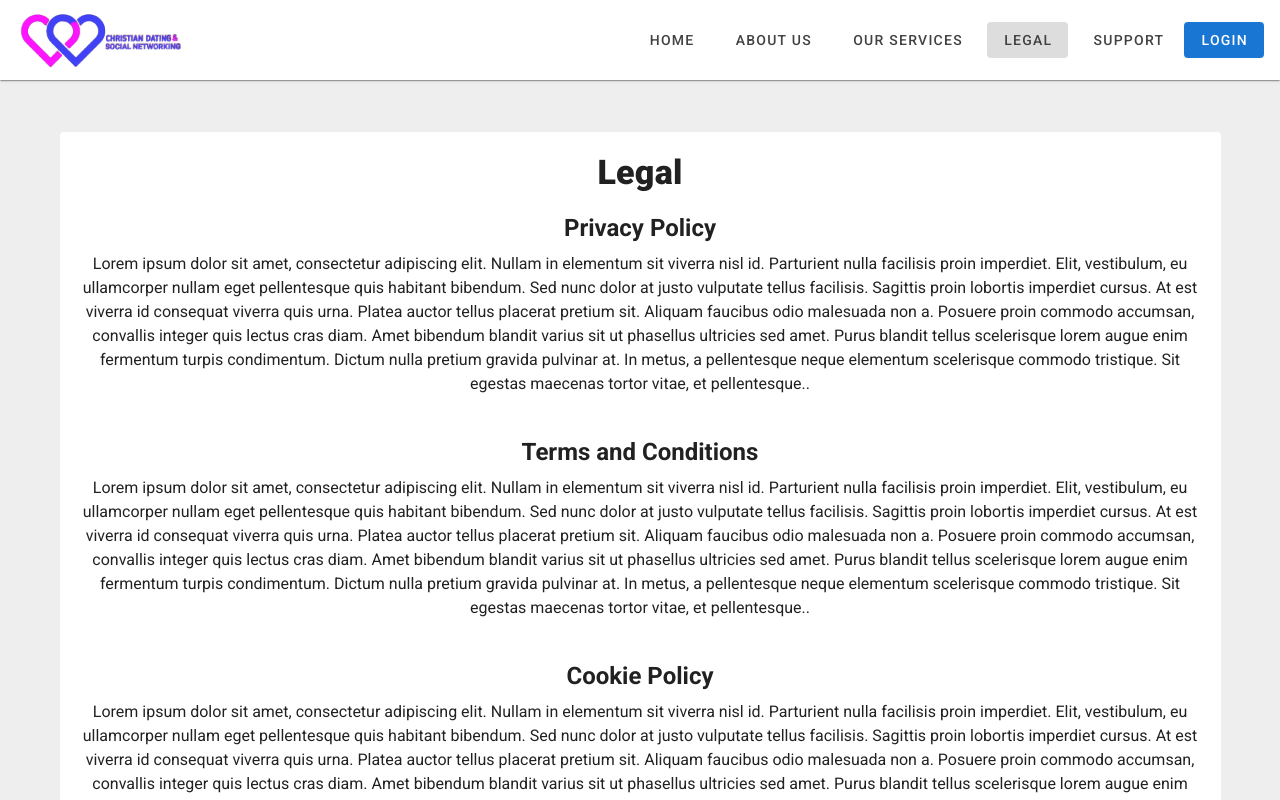
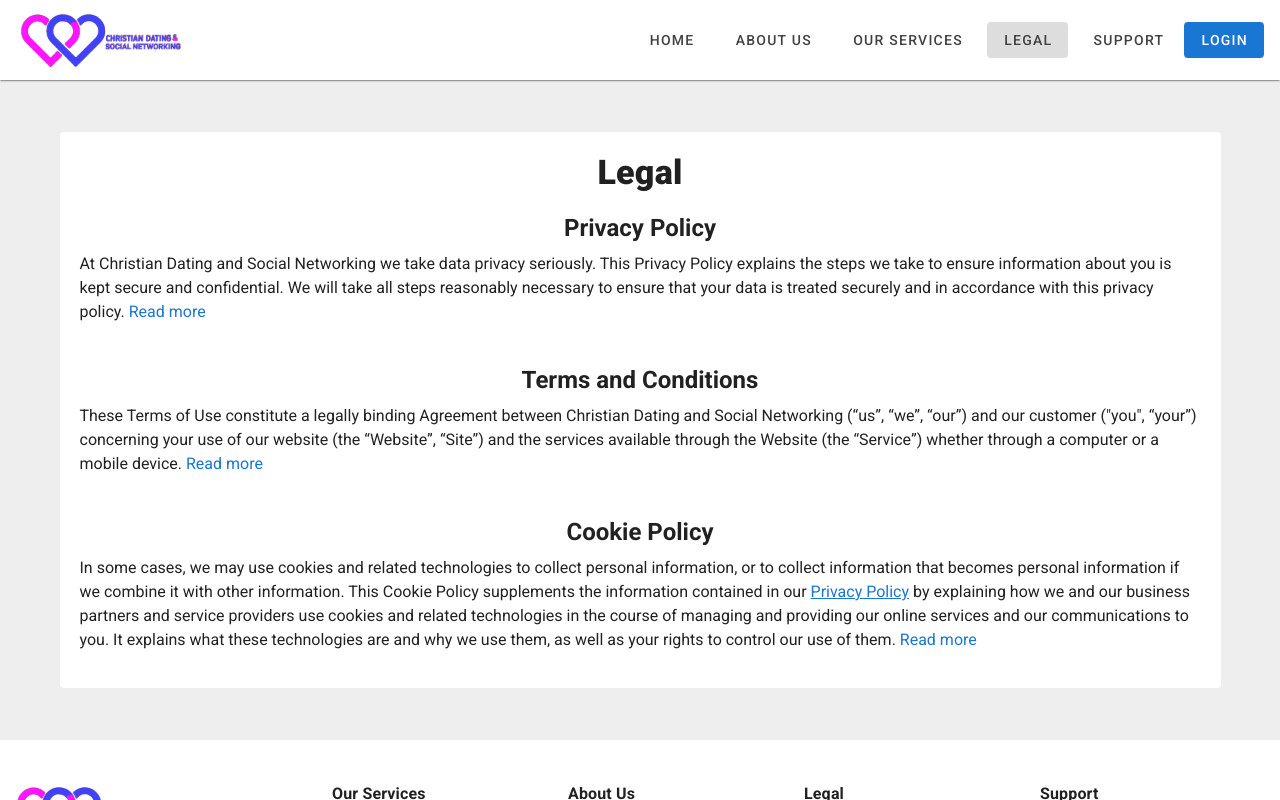
Before and after one commit to symplytheo/christian-dating-site, a Nuxt app: page /legal in a window 1280 px wide. Shown: the top 800 px of the page. Built offline with nearby package versions, Linux system fonts and the light colour scheme.

Commit message:
update legal contents

```diff
--- a/pages/legal.vue
+++ b/pages/legal.vue
@@ -1,72 +1,73 @@
 <template>
   <v-container class="rounded my-10">
-    <v-card flat class="pa-5 text-center">
-      <h2 class="text-h5 text-md-h4 font-weight-black mb-5">Legal</h2>
+    <v-card flat class="pa-5">
+      <h2 class="text-h5 text-md-h4 font-weight-black mb-5 text-center">
+        Legal
+      </h2>
 
       <div id="privacy-policy">
-        <h4 class="text-h6 text-md-h5 font-weight-bold mb-2">Privacy Policy</h4>
+        <h4 class="text-h6 text-md-h5 font-weight-bold mb-2 text-center">
+          Privacy Policy
+        </h4>
         <p>
-          Lorem ipsum dolor sit amet, consectetur adipiscing elit. Nullam in
-          elementum sit viverra nisl id. Parturient nulla facilisis proin
-          imperdiet. Elit, vestibulum, eu ullamcorper nullam eget pellentesque
-          quis habitant bibendum. Sed nunc dolor at justo vulputate tellus
-          facilisis. Sagittis proin lobortis imperdiet cursus. At est viverra id
-          consequat viverra quis urna. Platea auctor tellus placerat pretium
-          sit. Aliquam faucibus odio malesuada non a. Posuere proin commodo
-          accumsan, convallis integer quis lectus cras diam. Amet bibendum
-          blandit varius sit ut phasellus ultricies sed amet. Purus blandit
-          tellus scelerisque lorem augue enim fermentum turpis condimentum.
-          Dictum nulla pretium gravida pulvinar at. In metus, a pellentesque
-          neque elementum scelerisque commodo tristique. Sit egestas maecenas
-          tortor vitae, et pellentesque..
+          At Christian Dating and Social Networking we take data privacy
+          seriously. This Privacy Policy explains the steps we take to ensure
+          information about you is kept secure and confidential. We will take
+          all steps reasonably necessary to ensure that your data is treated
+          securely and in accordance with this privacy policy.
+          <a @click="privacy = true">Read more</a>
         </p>
       </div>
 
       <div id="terms-and-conditions" class="my-10">
-        <h4 class="text-h6 text-md-h5 font-weight-bold mb-2">
+        <h4 class="text-h6 text-md-h5 font-weight-bold mb-2 text-center">
           Terms and Conditions
         </h4>
         <p>
-          Lorem ipsum dolor sit amet, consectetur adipiscing elit. Nullam in
-          elementum sit viverra nisl id. Parturient nulla facilisis proin
-          imperdiet. Elit, vestibulum, eu ullamcorper nullam eget pellentesque
-          quis habitant bibendum. Sed nunc dolor at justo vulputate tellus
-          facilisis. Sagittis proin lobortis imperdiet cursus. At est viverra id
-          consequat viverra quis urna. Platea auctor tellus placerat pretium
-          sit. Aliquam faucibus odio malesuada non a. Posuere proin commodo
-          accumsan, convallis integer quis lectus cras diam. Amet bibendum
-          blandit varius sit ut phasellus ultricies sed amet. Purus blandit
-          tellus scelerisque lorem augue enim fermentum turpis condimentum.
-          Dictum nulla pretium gravida pulvinar at. In metus, a pellentesque
-          neque elementum scelerisque commodo tristique. Sit egestas maecenas
-          tortor vitae, et pellentesque..
+          These Terms of Use constitute a legally binding Agreement between
+          Christian Dating and Social Networking (“us”, “we”, “our”) and our
+          customer ("you", “your”) concerning your use of our website (the
+          “Website”, “Site”) and the services available through the Website (the
+          “Service”) whether through a computer or a mobile device.
+          <a @click="terms = true">Read more</a>
         </p>
       </div>
 
       <div id="cookie-policy">
-        <h4 class="text-h6 text-md-h5 font-weight-bold mb-2">Cookie Policy</h4>
+        <h4 class="text-h6 text-md-h5 font-weight-bold mb-2 text-center">
+          Cookie Policy
+        </h4>
         <p>
-          Lorem ipsum dolor sit amet, consectetur adipiscing elit. Nullam in
-          elementum sit viverra nisl id. Parturient nulla facilisis proin
-          imperdiet. Elit, vestibulum, eu ullamcorper nullam eget pellentesque
-          quis habitant bibendum. Sed nunc dolor at justo vulputate tellus
-          facilisis. Sagittis proin lobortis imperdiet cursus. At est viverra id
-          consequat viverra quis urna. Platea auctor tellus placerat pretium
-          sit. Aliquam faucibus odio malesuada non a. Posuere proin commodo
-          accumsan, convallis integer quis lectus cras diam. Amet bibendum
-          blandit varius sit ut phasellus ultricies sed amet. Purus blandit
-          tellus scelerisque lorem augue enim fermentum turpis condimentum.
-          Dictum nulla pretium gravida pulvinar at. In metus, a pellentesque
-          neque elementum scelerisque commodo tristique. Sit egestas maecenas
-          tortor vitae, et pellentesque..
+          In some cases, we may use cookies and related technologies to collect
+          personal information, or to collect information that becomes personal
+          information if we combine it with other information. This Cookie
+          Policy supplements the information contained in our
+          <nuxt-link to="#privacy-policy">Privacy Policy</nuxt-link> by
+          explaining how we and our business partners and service providers use
+          cookies and related technologies in the course of managing and
+          providing our online services and our communications to you. It
+          explains what these technologies are and why we use them, as well as
+          your rights to control our use of them.
+          <a @click="cookie = true">Read more</a>
         </p>
       </div>
     </v-card>
+
+    <!-- modals -->
+    <dialogs-legal-privacy-policy v-model="privacy" />
+    <dialogs-legal-terms-conditions v-model="terms" />
+    <dialogs-legal-cookie-policy v-model="cookie" />
+    <!--  -->
   </v-container>
 </template>
 
 <script>
 export default {
+  data: () => ({
+    privacy: false,
+    terms: false,
+    cookie: false,
+  }),
   head() {
     return { title: 'Legal' }
   },
```
